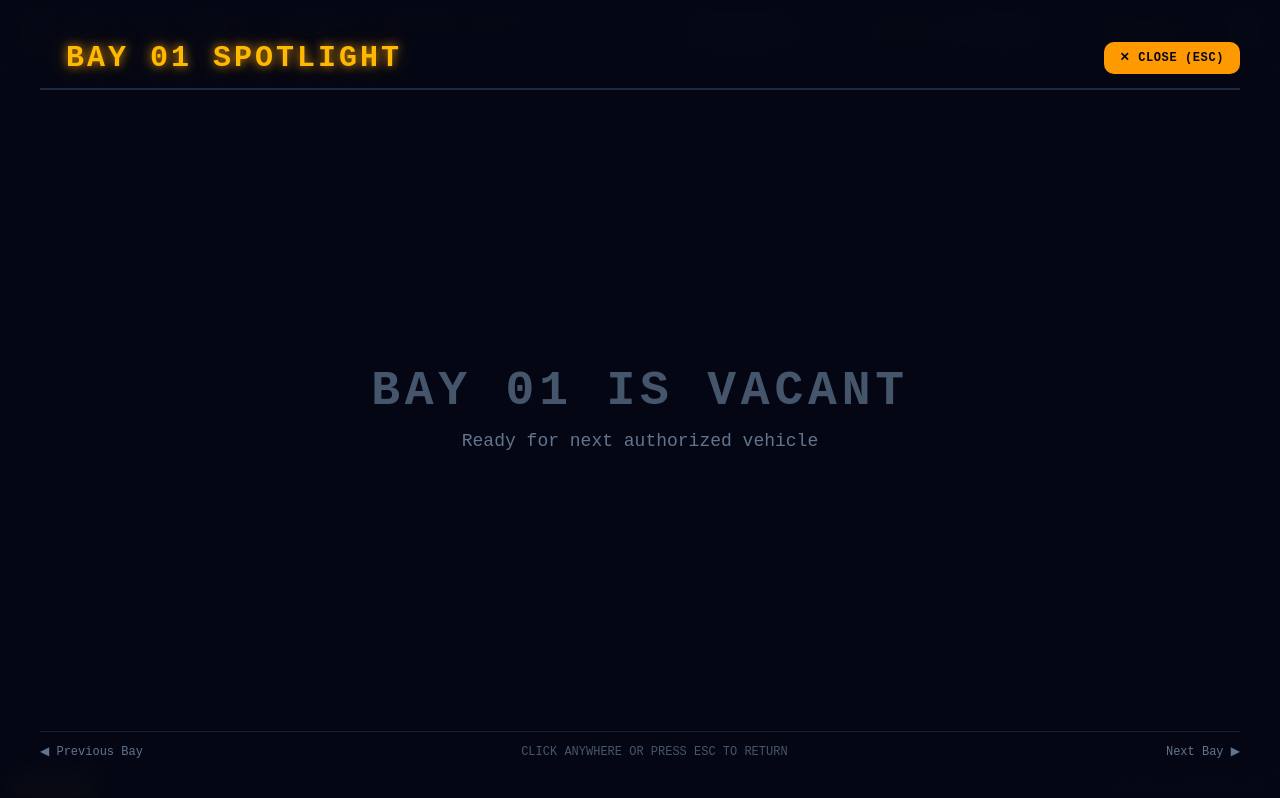
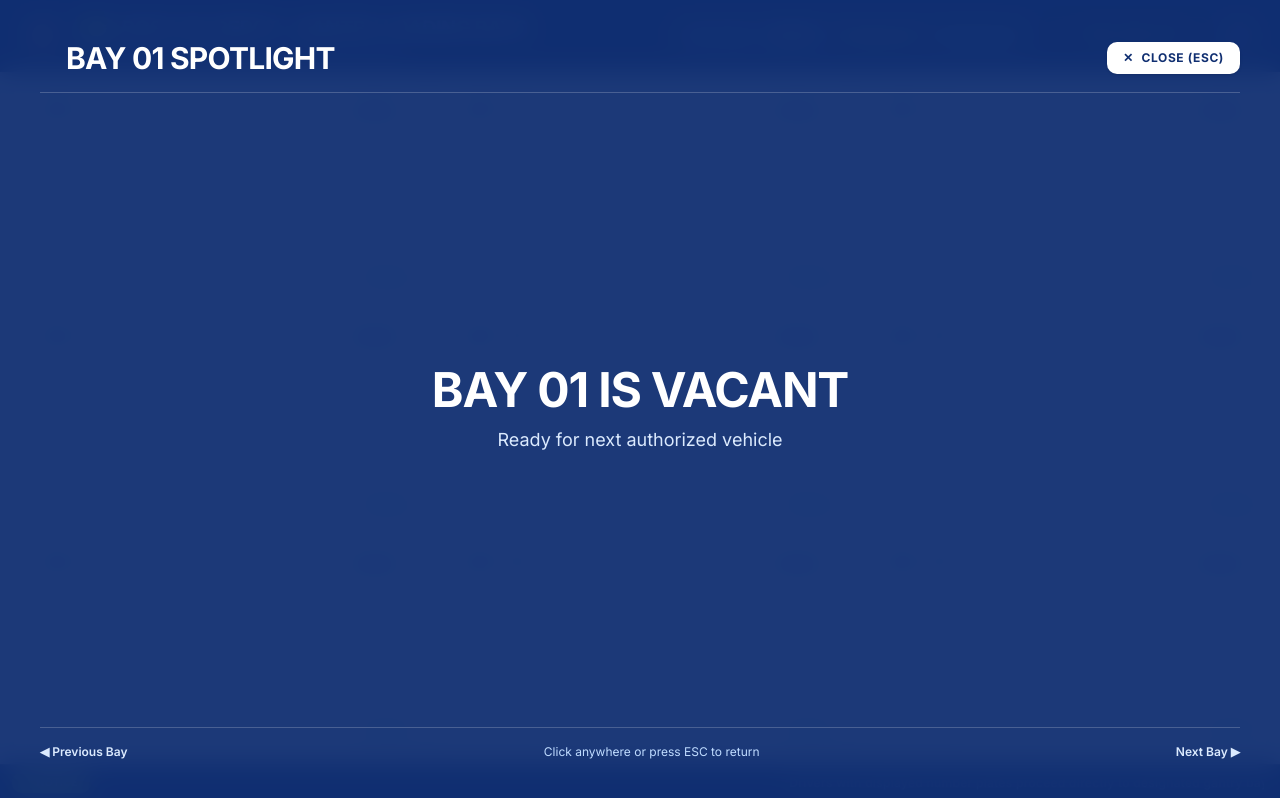
Before and after one commit to MaxiWinston/BOST-OIL-APPROVAL, a React (Vite) app in the folder frontend/: page /tv-display in a window 1280 px wide. Both pictures are taken after a click on the element 216 px from the left and 186 px from the top of the page. Built offline with nearby package versions, Linux system fonts and the light colour scheme; no server answers.

Commit message:
style: update TV display number plate page to match white and dark blue theme

```diff
--- a/frontend/src/pages/LoadingDock/TvDisplay.tsx
+++ b/frontend/src/pages/LoadingDock/TvDisplay.tsx
@@ -13,14 +13,14 @@ function RealisticNumberPlate({
   isGiant?: boolean;
 }) {
   const isYellow = variant === 'yellow';
-  const formatted = plateNumber.toUpperCase().trim();
+  const formatted = (plateNumber || '').toUpperCase().trim();
 
   return (
     <div
       className={`relative inline-flex items-center justify-between border-2 sm:border-[2.5px] border-black rounded-[4px] select-none ${
         isGiant
-          ? 'h-24 sm:h-32 md:h-38 px-6 sm:px-10 max-w-4xl w-full shadow-2xl'
-          : 'h-11 sm:h-13 md:h-14 px-3 sm:px-4 w-full max-w-[360px] shadow-md'
+          ? 'h-24 sm:h-32 md:h-36 px-6 sm:px-10 max-w-4xl w-full shadow-2xl'
+          : 'h-12 sm:h-13 md:h-14 px-3 sm:px-4 w-full max-w-[360px] shadow-md'
       } ${isYellow ? 'number-plate-gh' : 'number-plate-white'}`}
     >
       {/* Ghana Flag Badge */}
@@ -197,47 +197,57 @@ export function TvDisplay() {
   return (
     <div
       ref={containerRef}
-      className="flex flex-col h-screen w-screen bg-[#070b14] text-slate-100 font-mono select-none overflow-hidden"
+      className="flex flex-col h-screen w-screen bg-[#f8fafc] text-[#102f71] font-sans select-none overflow-hidden"
     >
-      {/* Top Header */}
-      <header className="flex items-center justify-between px-5 py-2.5 bg-[#0c1322] border-b-2 border-amber-500/40 shrink-0 shadow-lg z-20">
-        <div className="flex items-center gap-3">
-          <div className="flex items-center justify-center p-1.5 rounded bg-amber-500/10 border border-amber-500/30">
-            <span className="text-lg">⛽</span>
+      {/* Top Header — Clean Brand Dark Blue & White */}
+      <header className="flex items-center justify-between px-6 py-3.5 bg-[#102f71] text-white shadow-md shrink-0 z-20">
+        <div className="flex items-center gap-3.5">
+          <div className="flex items-center justify-center w-10 h-10 rounded-lg bg-white/10 border border-white/20 shadow-inner">
+            <span className="text-xl">⛽</span>
           </div>
           <div>
-            <h1 className="text-base sm:text-lg font-black tracking-widest text-amber-400 uppercase font-mono">
-              BOST OIL DEPOT &bull; GANTRY LOADING BAYS
-            </h1>
-            <p className="text-[11px] text-slate-400 font-sans tracking-wide">
-              {data?.depot_name || 'TEMA CENTRAL GANTRY TERMINAL — BAYS 01 TO 09'}
+            <div className="flex items-center gap-2">
+              <span className="px-1.5 py-0.5 text-[10px] font-black uppercase tracking-wider bg-[#7fb445] text-white rounded">
+                LIVE
+              </span>
+              <h1 className="text-base sm:text-lg md:text-xl font-bold tracking-tight text-white uppercase font-sans">
+                BOST OIL DEPOT &bull; GANTRY LOADING BAYS
+              </h1>
+            </div>
+            <p className="text-xs text-blue-100/80 font-normal tracking-wide">
+              {data?.depot_name || 'Tema Central Gantry Terminal — Dispatch Bay Monitor'}
             </p>
           </div>
         </div>
 
-        {/* Live Badges & Clock */}
-        <div className="flex items-center gap-3.5">
-          <div className="hidden sm:flex items-center gap-2 bg-slate-900 px-3 py-1.5 rounded border border-slate-800 text-xs">
-            <span className="text-slate-400 font-semibold">ACTIVE BAYS:</span>
-            <span className="text-amber-400 font-black font-mono">{occupiedCount} / 9</span>
-            <span className="text-slate-700">|</span>
-            <span className="text-amber-300 font-bold">{readyCount} AUTHORIZED</span>
-            <span className="text-slate-700">|</span>
-            <span className="text-emerald-400 font-bold">{loadingCount} LOADING</span>
+        {/* Live Badges & UTC Clock */}
+        <div className="flex items-center gap-3">
+          {/* Active Bays Count Pill */}
+          <div className="hidden sm:flex items-center gap-2.5 bg-white/10 px-3.5 py-1.5 rounded-lg border border-white/15 text-xs text-white">
+            <span className="text-blue-200 font-medium">Active Bays:</span>
+            <span className="font-bold text-white font-mono bg-white/20 px-1.5 py-0.5 rounded">
+              {occupiedCount} / 9
+            </span>
+            <span className="text-white/30">|</span>
+            <span className="text-amber-300 font-semibold">{readyCount} Authorized</span>
+            <span className="text-white/30">|</span>
+            <span className="text-emerald-300 font-semibold">{loadingCount} Dispensing</span>
           </div>
 
-          <div className="flex items-center gap-1.5 bg-[#04060d] px-3 py-1.5 rounded border border-amber-500/40 shadow-inner">
-            <span className="text-xs text-slate-400 font-bold">UTC:</span>
-            <span className="text-base font-black text-amber-400 tracking-wider font-mono glow-amber">
+          {/* UTC Clock */}
+          <div className="flex items-center gap-2 bg-[#0c2457] px-3.5 py-1.5 rounded-lg border border-white/20 shadow-inner">
+            <span className="text-[11px] text-blue-200 font-semibold uppercase tracking-wider">UTC</span>
+            <span className="text-base font-bold text-white tracking-widest font-mono">
               {timeString || '--:--:--'}
             </span>
-            <span className="text-xs text-amber-500 font-black animate-pulse">Z</span>
+            <span className="h-2 w-2 rounded-full bg-[#7fb445] animate-pulse" />
           </div>
 
+          {/* Fullscreen Button */}
           <button
             onClick={toggleFullscreen}
             title={isFullscreen ? 'Exit Fullscreen' : 'Fullscreen'}
-            className="p-2 rounded bg-slate-900 border border-slate-700 text-slate-400 hover:text-white transition-colors"
+            className="p-2 rounded-lg bg-white/10 border border-white/20 text-white hover:bg-white/20 transition-colors"
           >
             <svg className="w-4 h-4" fill="none" viewBox="0 0 24 24" stroke="currentColor">
               <path strokeLinecap="round" strokeLinejoin="round" strokeWidth={2} d="M4 8V4m0 0h4M4 4l5 5m11-1V4m0 0h-4m4 0l-5 5M4 16v4m0 0h4m-4 0l5-5m11 5l-5-5m5 5v-4m0 4h-4" />
@@ -247,7 +257,7 @@ export function TvDisplay() {
       </header>
 
       {/* ================= 9-SQUARED (3x3) SECTIONED GRID ================= */}
-      <main className="flex-1 grid grid-cols-1 md:grid-cols-3 grid-rows-3 gap-2.5 p-2.5 bg-[#050811] scada-grid-bg overflow-hidden">
+      <main className="flex-1 grid grid-cols-1 md:grid-cols-3 grid-rows-3 gap-3 p-3 bg-slate-100 overflow-hidden">
         {baySlots.map((bay) => {
           const isOccupied = bay.is_occupied && bay.order;
           const order = bay.order;
@@ -260,32 +270,38 @@ export function TvDisplay() {
               <div
                 key={bay.slot_number}
                 onClick={() => setSelectedBaySlot(bay.slot_number)}
-                className="flex flex-col justify-between p-3.5 rounded-lg bg-[#0a0f1c]/70 border border-slate-800/80 cursor-pointer hover:border-slate-700 transition-colors group"
+                className="flex flex-col justify-between p-3.5 rounded-xl bg-white/90 border border-slate-200 shadow-sm cursor-pointer hover:border-slate-300 hover:shadow-md transition-all group"
               >
                 {/* Header Row */}
-                <div className="flex items-center justify-between border-b border-slate-800/60 pb-1.5">
-                  <span className="text-base sm:text-lg font-black text-slate-500 tracking-wider">
-                    {bay.bay_label}
-                  </span>
-                  <span className="text-[11px] font-bold text-slate-600 uppercase bg-black/40 px-2 py-0.5 rounded border border-slate-800">
-                    STANDBY
+                <div className="flex items-center justify-between border-b border-slate-100 pb-2">
+                  <div className="flex items-center gap-2">
+                    <span className="w-2.5 h-2.5 rounded-full bg-slate-300" />
+                    <span className="text-base font-bold text-slate-500 font-mono tracking-wider">
+                      {bay.bay_label}
+                    </span>
+                  </div>
+                  <span className="text-[10px] font-bold text-slate-500 uppercase bg-slate-100 px-2 py-0.5 rounded-md border border-slate-200">
+                    Standby
                   </span>
                 </div>
 
                 {/* Center */}
                 <div className="my-auto text-center py-2">
-                  <p className="text-2xl sm:text-3xl font-black text-slate-700/80 tracking-widest uppercase font-mono">
-                    BAY VACANT
+                  <p className="text-xl sm:text-2xl font-bold text-slate-300 tracking-wider uppercase font-sans">
+                    Bay Vacant
                   </p>
-                  <p className="text-[11px] text-slate-600 font-sans mt-0.5">
-                    Ready for Next Tanker
+                  <p className="text-xs text-slate-400 font-sans mt-0.5">
+                    Ready for next authorized tanker
                   </p>
                 </div>
 
                 {/* Bottom Row */}
-                <div className="text-[11px] text-slate-600 border-t border-slate-800/40 pt-1 flex justify-between">
-                  <span>GANTRY GATE #{bay.slot_number}</span>
-                  <span className="text-emerald-500/70 font-semibold">&bull; ARMED</span>
+                <div className="text-[11px] text-slate-400 border-t border-slate-100 pt-1.5 flex justify-between">
+                  <span className="font-mono">Gantry Gate #{bay.slot_number}</span>
+                  <span className="text-emerald-600 font-semibold flex items-center gap-1">
+                    <span className="w-1.5 h-1.5 rounded-full bg-emerald-500" />
+                    Armed
+                  </span>
                 </div>
               </div>
             );
@@ -296,39 +312,36 @@ export function TvDisplay() {
             <div
               key={bay.slot_number}
               onClick={() => setSelectedBaySlot(bay.slot_number)}
-              className={`flex flex-col justify-between p-3 rounded-lg shadow-xl cursor-pointer transition-all duration-300 ${
+              className={`flex flex-col justify-between p-3.5 rounded-xl shadow-md cursor-pointer transition-all duration-300 bg-white ${
                 isNewlyAdded
-                  ? 'ring-4 ring-amber-400 bg-[#121828] border-2 border-amber-400 animate-pulse'
+                  ? 'ring-4 ring-amber-400 border-2 border-amber-500 animate-pulse shadow-xl'
                   : isLoading
-                  ? 'bg-gradient-to-b from-[#091522] to-[#060e18] border-2 border-emerald-500/80 hover:border-emerald-400 shadow-[0_0_15px_rgba(16,185,129,0.15)]'
-                  : 'bg-gradient-to-b from-[#14141d] to-[#090b14] border-2 border-amber-500/80 hover:border-amber-400 shadow-[0_0_15px_rgba(245,158,11,0.15)]'
+                  ? 'border-2 border-emerald-500 hover:border-emerald-600 hover:shadow-lg'
+                  : 'border-2 border-[#102f71] hover:border-blue-700 hover:shadow-lg'
               }`}
             >
               {/* Header Row: Bay Label & Status Badge */}
-              <div className="flex items-center justify-between border-b border-slate-800/80 pb-1.5">
+              <div className="flex items-center justify-between border-b border-slate-100 pb-2">
                 <div className="flex items-center gap-2">
                   <span
-                    className={`w-3 h-3 rounded-full ${
-                      isLoading ? 'bg-emerald-400 animate-pulse' : 'bg-amber-400 animate-ping'
+                    className={`w-2.5 h-2.5 rounded-full ${
+                      isLoading ? 'bg-emerald-500 animate-pulse' : 'bg-[#102f71] animate-ping'
                     }`}
                   />
-                  <span
-                    className={`text-base sm:text-lg font-black tracking-wider ${
-                      isLoading ? 'text-emerald-400 glow-emerald' : 'text-amber-400 glow-amber'
-                    }`}
-                  >
+                  <span className="text-base font-bold tracking-tight text-[#102f71] font-mono">
                     {bay.bay_label}
                   </span>
                 </div>
 
                 <span
-                  className={`px-2.5 py-0.5 rounded text-[11px] font-black uppercase tracking-wider ${
+                  className={`px-2.5 py-0.5 rounded-md text-[11px] font-bold uppercase tracking-wide border flex items-center gap-1.5 ${
                     isLoading
-                      ? 'bg-emerald-950 text-emerald-300 border border-emerald-600'
-                      : 'bg-amber-950 text-amber-300 border border-amber-600 animate-pulse'
+                      ? 'bg-emerald-50 text-emerald-700 border-emerald-200'
+                      : 'bg-blue-50 text-[#102f71] border-blue-200 animate-pulse'
                   }`}
                 >
-                  {isLoading ? '⛽ DISPENSING' : '⚡ PROCEED TO BAY'}
+                  <span>{isLoading ? '⛽' : '⚡'}</span>
+                  <span>{isLoading ? 'Dispensing' : 'Proceed to Bay'}</span>
                 </span>
               </div>
 
@@ -341,21 +354,21 @@ export function TvDisplay() {
               </div>
 
               {/* Driver & Carrier Subtitle */}
-              <div className="flex items-center justify-between text-xs px-1 text-slate-300 font-medium">
-                <span className="font-bold text-white uppercase truncate max-w-[140px]">
-                  👤 {order.driver_name || 'DRIVER'}
+              <div className="flex items-center justify-between text-xs px-1 text-slate-600 font-medium">
+                <span className="font-bold text-[#102f71] uppercase truncate max-w-[140px]">
+                  👤 {order.driver_name || 'Driver'}
                 </span>
-                <span className="text-amber-300 uppercase font-semibold truncate max-w-[140px]">
-                  🏢 {order.customer_company || 'CARRIER'}
+                <span className="text-slate-600 font-semibold uppercase truncate max-w-[140px]">
+                  🏢 {order.customer_company || 'Carrier'}
                 </span>
               </div>
 
               {/* Bottom Row: Product & Volume Bar */}
-              <div className="flex items-center justify-between bg-black/60 px-3 py-1 rounded border border-slate-800/80 text-xs mt-1">
-                <span className="font-bold text-cyan-300 uppercase truncate">
+              <div className="flex items-center justify-between bg-slate-50 px-3 py-1.5 rounded-lg border border-slate-200/80 text-xs mt-1.5">
+                <span className="font-bold text-[#102f71] uppercase truncate">
                   {order.product_type}
                 </span>
-                <span className="font-mono font-black text-emerald-400 text-xs sm:text-sm pl-2">
+                <span className="font-mono font-bold text-emerald-700 text-xs sm:text-sm pl-2">
                   {order.volume_requested.toLocaleString()} {order.unit}
                 </span>
               </div>
@@ -364,19 +377,19 @@ export function TvDisplay() {
         })}
       </main>
 
-      {/* Footer Ticker */}
-      <footer className="bg-[#0c1322] border-t-2 border-slate-800 h-8 shrink-0 flex items-center px-4 overflow-hidden relative shadow-lg z-20">
-        <div className="bg-amber-500 text-slate-950 text-[11px] font-black px-2.5 py-0.5 rounded shadow z-10 whitespace-nowrap flex items-center gap-1 absolute left-3">
-          <span className="h-1.5 w-1.5 rounded-full bg-slate-950 animate-ping" />
-          SYS MSG:
+      {/* Footer Ticker — Dark Blue Background with Crisp White & Lime Accents */}
+      <footer className="bg-[#102f71] border-t border-white/20 h-9 shrink-0 flex items-center px-4 overflow-hidden relative shadow-md z-20 text-white">
+        <div className="bg-[#7fb445] text-white text-[11px] font-bold px-2.5 py-0.5 rounded shadow z-10 whitespace-nowrap flex items-center gap-1.5 absolute left-3">
+          <span className="h-2 w-2 rounded-full bg-white animate-ping" />
+          NOTICE:
         </div>
 
         <div className="ml-24 w-full overflow-hidden whitespace-nowrap flex items-center">
-          <div className="inline-block animate-marquee text-xs text-amber-300 tracking-wider font-mono">
-            [NOTICE] DRIVERS WITH DISPLAYED NUMBER PLATES PROCEED DIRECTLY TO DESIGNATED GANTRY BAY &nbsp;&bull;&nbsp;
-            [SAFETY] MANDATORY PPE, GROUNDING CLAMP &amp; ENGINE SHUTOFF BEFORE DISPENSING &nbsp;&bull;&nbsp;
-            [DISPATCH] RELEASING THE WAYBILL AT THE LOADING DOCK AUTOMATICALLY CLEARS THE BAY ON THIS SCREEN &nbsp;&bull;&nbsp;
-            [TIP] CLICK ANY BAY SQUARE TO EXPAND FULL SCREEN
+          <div className="inline-block animate-marquee text-xs text-blue-100 font-medium tracking-wide font-sans">
+            Drivers with displayed number plates proceed directly to designated gantry bay &nbsp;&bull;&nbsp;
+            Mandatory PPE, grounding clamp &amp; engine shutoff before dispensing &nbsp;&bull;&nbsp;
+            Waybill clearance at the loading dock automatically releases bay assignment &nbsp;&bull;&nbsp;
+            Click any bay square to expand spotlight view
           </div>
         </div>
       </footer>
@@ -386,27 +399,27 @@ export function TvDisplay() {
       {/* ========================================================================= */}
       {selectedBaySlot !== null && activeSpotlightBay && (
         <div
-          className="fixed inset-0 z-50 flex flex-col bg-[#050814]/98 backdrop-blur-md animate-in fade-in duration-150 p-6 md:p-10 justify-between"
+          className="fixed inset-0 z-50 flex flex-col bg-[#102f71]/95 backdrop-blur-md animate-in fade-in duration-150 p-6 md:p-10 justify-between text-white"
           onClick={() => setSelectedBaySlot(null)}
         >
           {/* Top Bar */}
           <div
-            className="flex items-center justify-between border-b-2 border-slate-800 pb-3"
+            className="flex items-center justify-between border-b border-white/20 pb-4"
             onClick={(e) => e.stopPropagation()}
           >
             <div className="flex items-center gap-3">
-              <span className="w-3.5 h-3.5 rounded-full bg-amber-400 animate-ping" />
-              <h2 className="text-2xl sm:text-3xl font-black text-amber-400 uppercase tracking-widest font-mono glow-amber">
-                {activeSpotlightBay.bay_label} SPOTLIGHT
+              <span className="w-3.5 h-3.5 rounded-full bg-[#7fb445] animate-ping" />
+              <h2 className="text-2xl sm:text-3xl font-bold text-white uppercase tracking-tight font-sans">
+                {activeSpotlightBay.bay_label} Spotlight
               </h2>
             </div>
 
             <button
               onClick={() => setSelectedBaySlot(null)}
-              className="px-4 py-2 rounded bg-amber-500 hover:bg-amber-400 text-slate-950 text-xs font-black tracking-wider uppercase transition-colors flex items-center gap-2"
+              className="px-4 py-2 rounded-lg bg-white text-[#102f71] hover:bg-blue-50 text-xs font-bold tracking-wider uppercase transition-colors flex items-center gap-2 shadow"
             >
               <span>✕</span>
-              <span>CLOSE (ESC)</span>
+              <span>Close (ESC)</span>
             </button>
           </div>
 
@@ -419,19 +432,19 @@ export function TvDisplay() {
               <>
                 {/* Calling Status Banner */}
                 <div
-                  className={`px-8 py-2.5 rounded-full text-center font-black tracking-widest uppercase text-base sm:text-xl border-2 ${
+                  className={`px-8 py-2.5 rounded-full text-center font-bold tracking-wide uppercase text-base sm:text-xl border shadow-lg ${
                     activeSpotlightBay.order.status === 'LOADING'
-                      ? 'bg-emerald-950 text-emerald-200 border-emerald-500'
-                      : 'bg-amber-950 text-amber-200 border-amber-400 animate-pulse'
+                      ? 'bg-emerald-500 text-white border-emerald-400'
+                      : 'bg-white text-[#102f71] border-white animate-pulse'
                   }`}
                 >
                   {activeSpotlightBay.order.status === 'LOADING'
-                    ? '⛽ DISPENSING IN PROGRESS'
-                    : `⚡ PROCEED IMMEDIATELY TO ${activeSpotlightBay.bay_label}`}
+                    ? '⛽ Dispensing In Progress'
+                    : `⚡ Proceed Immediately to ${activeSpotlightBay.bay_label}`}
                 </div>
 
                 {/* Giant Horizontal License Plate */}
-                <div className="py-2 w-full flex justify-center">
+                <div className="py-4 w-full flex justify-center">
                   <RealisticNumberPlate
                     plateNumber={activeSpotlightBay.order.truck_number}
                     variant={activeSpotlightBay.order.status === 'LOADING' ? 'white' : 'yellow'}
@@ -440,43 +453,43 @@ export function TvDisplay() {
                 </div>
 
                 {/* Driver & Commercial Details Bar */}
-                <div className="flex flex-wrap items-center justify-center gap-6 sm:gap-8 text-lg sm:text-xl text-slate-200 font-bold bg-black/50 px-8 py-3 rounded-lg border border-slate-800 shadow-2xl">
-                  <span>👤 DRIVER: {activeSpotlightBay.order.driver_name}</span>
-                  <span className="text-slate-600">&bull;</span>
-                  <span className="text-amber-300">🏢 CARRIER: {activeSpotlightBay.order.customer_company}</span>
-                  <span className="text-slate-600">&bull;</span>
-                  <span className="text-cyan-300">⛽ PROD: {activeSpotlightBay.order.product_type}</span>
-                  <span className="text-slate-600">&bull;</span>
-                  <span className="text-emerald-400 font-mono">
-                    📦 VOLUME: {activeSpotlightBay.order.volume_requested.toLocaleString()} {activeSpotlightBay.order.unit}
+                <div className="flex flex-wrap items-center justify-center gap-6 sm:gap-8 text-base sm:text-lg text-[#102f71] font-bold bg-white px-8 py-4 rounded-xl border border-slate-200 shadow-2xl">
+                  <span>👤 Driver: {activeSpotlightBay.order.driver_name}</span>
+                  <span className="text-slate-300">&bull;</span>
+                  <span className="text-slate-700">🏢 Carrier: {activeSpotlightBay.order.customer_company}</span>
+                  <span className="text-slate-300">&bull;</span>
+                  <span className="text-[#102f71]">⛽ Product: {activeSpotlightBay.order.product_type}</span>
+                  <span className="text-slate-300">&bull;</span>
+                  <span className="text-emerald-600 font-mono">
+                    📦 Volume: {activeSpotlightBay.order.volume_requested.toLocaleString()} {activeSpotlightBay.order.unit}
                   </span>
                 </div>
               </>
             ) : (
-              <div className="space-y-3 py-8">
-                <h3 className="text-5xl font-black text-slate-600 font-mono tracking-widest uppercase">
-                  {activeSpotlightBay.bay_label} IS VACANT
+              <div className="space-y-3 py-8 text-white">
+                <h3 className="text-4xl sm:text-5xl font-bold font-sans tracking-tight uppercase">
+                  {activeSpotlightBay.bay_label} is Vacant
                 </h3>
-                <p className="text-lg text-slate-500">Ready for next authorized vehicle</p>
+                <p className="text-lg text-blue-100">Ready for next authorized vehicle</p>
               </div>
             )}
           </div>
 
           {/* Footer Navigation */}
           <div
-            className="flex items-center justify-between text-xs text-slate-500 border-t border-slate-800/80 pt-3"
+            className="flex items-center justify-between text-xs text-blue-100 border-t border-white/20 pt-4"
             onClick={(e) => e.stopPropagation()}
           >
             <button
               onClick={() => setSelectedBaySlot((prev) => (prev !== null ? (prev === 1 ? 9 : prev - 1) : 1))}
-              className="hover:text-white transition-colors"
+              className="hover:text-white transition-colors flex items-center gap-1 font-semibold"
             >
               ◀ Previous Bay
             </button>
-            <span className="text-slate-600">CLICK ANYWHERE OR PRESS ESC TO RETURN</span>
+            <span className="text-blue-200">Click anywhere or press ESC to return</span>
             <button
               onClick={() => setSelectedBaySlot((prev) => (prev !== null ? (prev % 9) + 1 : 1))}
-              className="hover:text-white transition-colors"
+              className="hover:text-white transition-colors flex items-center gap-1 font-semibold"
             >
               Next Bay ▶
             </button>
```
